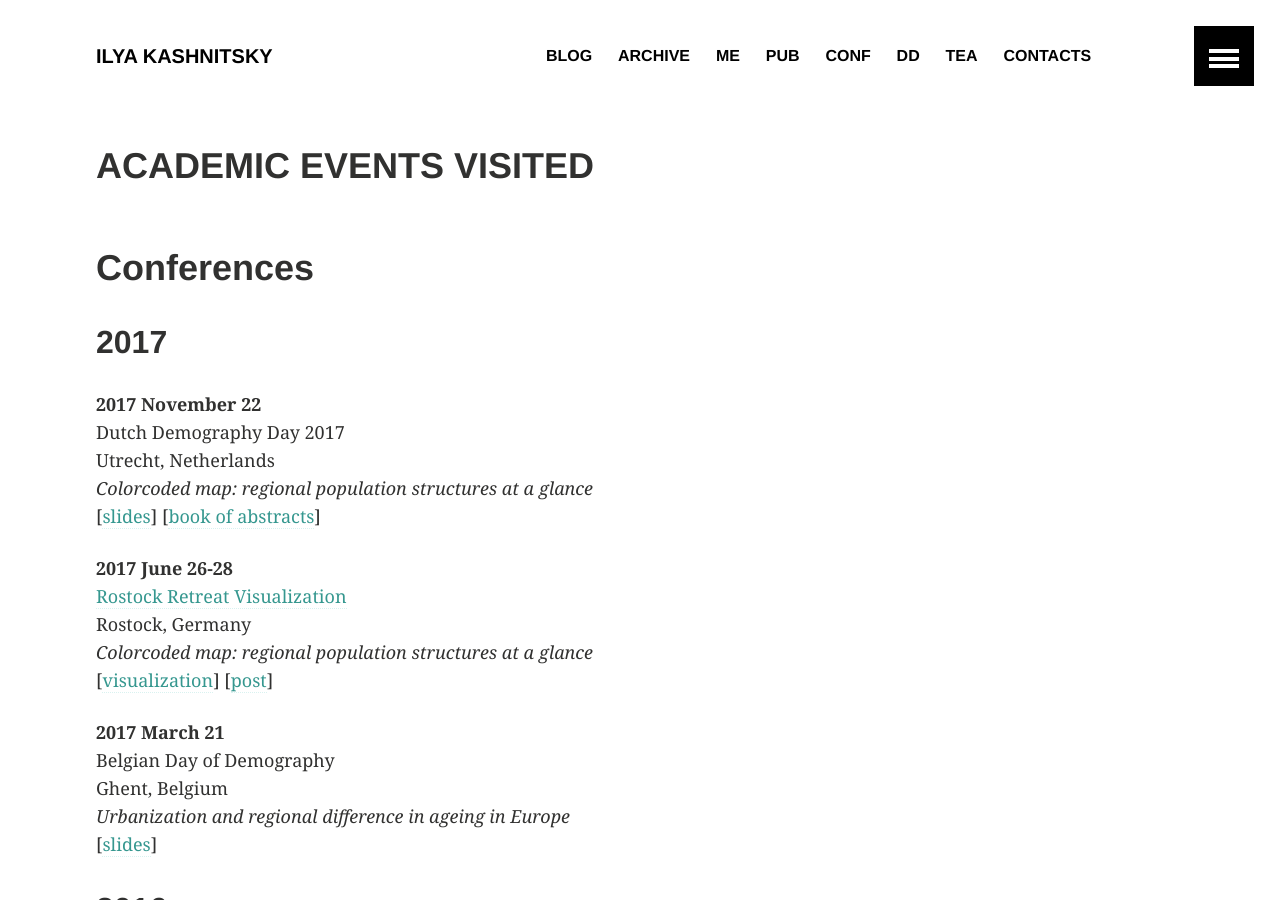
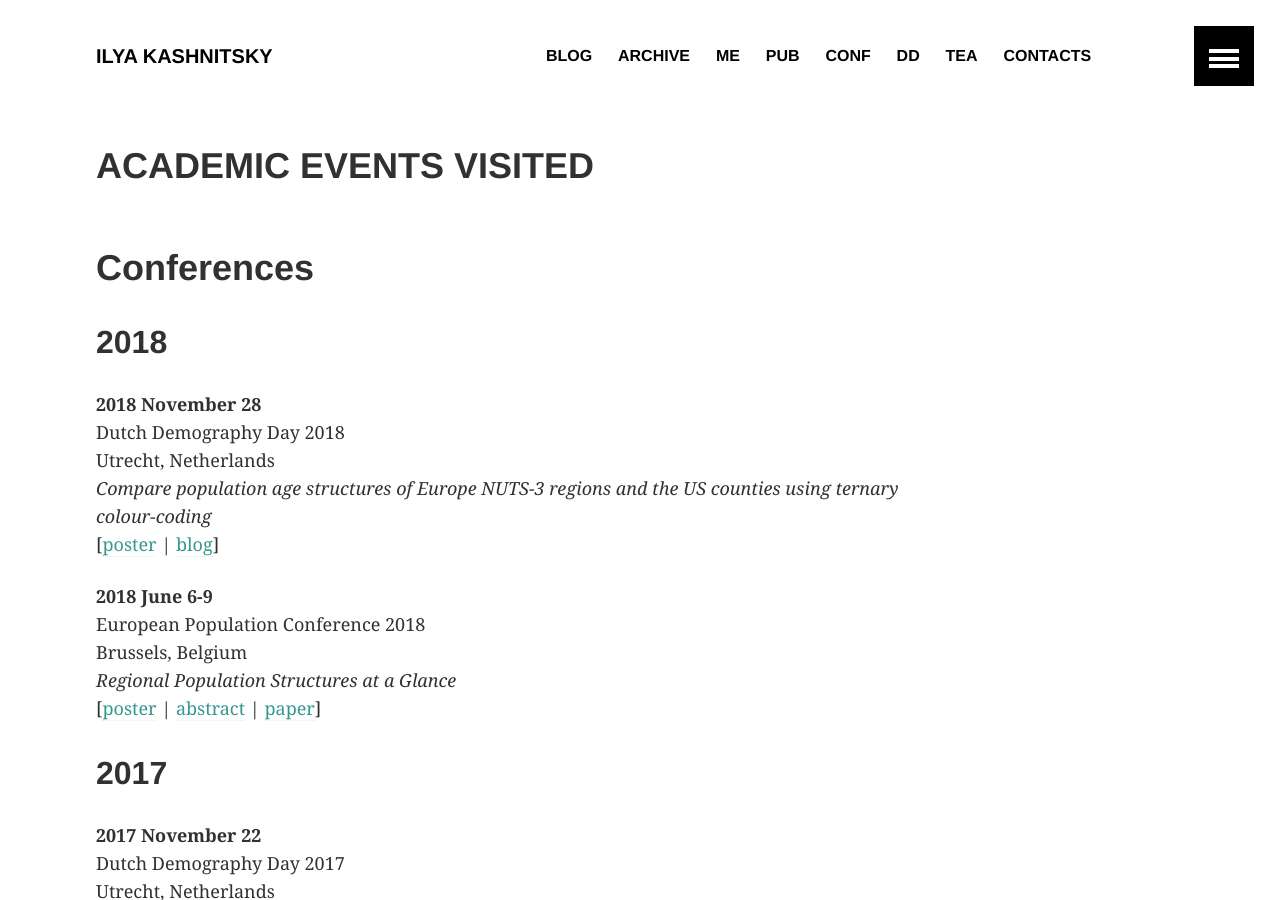
Before and after one commit to ikashnitsky/old-ikashnitsky-github-io, a Jekyll site: the page built from _pages/slides.md, in a window 1280 px wide and 900 px high. Built offline with Jekyll 4.4.1, drawn with Linux system fonts in a browser that asks for light colours.

Commit message:
update 2018

```diff
--- a/_pages/slides.md
+++ b/_pages/slides.md
@@ -8,6 +8,23 @@ image:
 ---
 
 # Conferences
+
+
+## 2018
+
+**2018 November 28**
+Dutch Demography Day 2018
+Utrecht, Netherlands
+*Compare population age structures of Europe NUTS-3 regions and the US counties using ternary colour-coding*
+[[poster](images/181203/compare-poster.png) | [blog](/2018/ddd-poster/)]
+
+**2018 June 6-9**
+European Population Conference 2018
+Brussels, Belgium
+*Regional Population Structures at a Glance*
+[[poster](/the-lancet-2018/colorcoded-map-ikashnitsky-jschoeley.png) |
+[abstract](https://eaps.confex.com/eaps/2018/meetingapp.cgi/Paper/2436) |
+[paper](/doc/pubs/1806-the-lancet-ik.pdf)]
 
 ## 2017
 
```
Also changed, not shown: _pages/contacts.md (+4 -5 lines), _pages/me.md (+15 -12 lines), _pages/pubs.md (+12 -2 lines), 3 other files.
